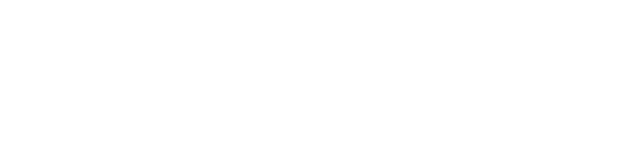
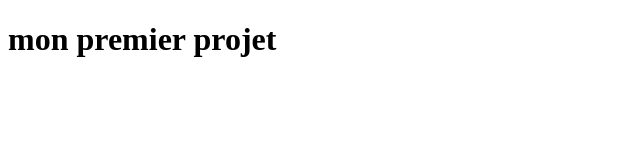
Before and after one commit to briceteddy/firstProject, a plain HTML site: page index.html in a window 1280 px wide. Shown: the whole page, without its empty margins (0-640 px from the left). Drawn offline with Linux system fonts and the light colour scheme.

Commit message:
added title

```diff
--- a/index.html
+++ b/index.html
@@ -6,6 +6,6 @@
     <title>Nouveau titre</title>
 </head>
 <body>
-
+    <h1>mon premier projet</h1>
 </body>
 </html>
```
